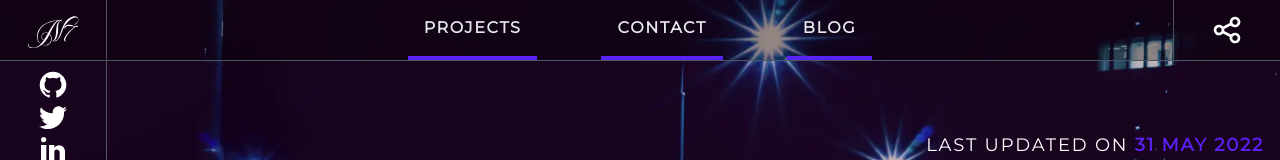
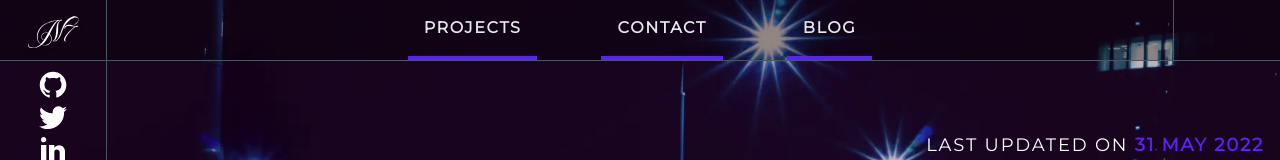
Before and after one commit to naveen1337/naveen1337.github.io, a React (Vite) app: page / in a window 1280 px wide. Shown: the top 160 px of the page. Built offline with nearby package versions, Linux system fonts and the light colour scheme.

Commit message:
links updated

```diff
--- a/src/assets/icons/signature-icon.tsx
+++ b/src/assets/icons/signature-icon.tsx
@@ -21,9 +21,9 @@ export default function SignatreIcon() {
           width="58.7639"
           height="39.668"
           filterUnits="userSpaceOnUse"
-          color-interpolation-filters="sRGB"
+          colorInterpolationFilters="sRGB"
         >
-          <feFlood flood-opacity="0" result="BackgroundImageFix" />
+          <feFlood floodOpacity="0" result="BackgroundImageFix" />
           <feColorMatrix
             in="SourceAlpha"
             type="matrix"
--- a/src/pages/porfolio.page/components/short-intro.tsx
+++ b/src/pages/porfolio.page/components/short-intro.tsx
@@ -18,7 +18,7 @@ export default function ShortIntro(props: any) {
           System Administration
         </p>
 
-        <p className="text-lg text-white">
+        <p className="text[20px] md:text-lg text-white">
           Currently working as a React.js Developer at sabbatech
         </p>
       </div>
--- a/src/pages/porfolio.page/components/top-space-section.tsx
+++ b/src/pages/porfolio.page/components/top-space-section.tsx
@@ -2,7 +2,12 @@ export default function TopSpaceSection() {
   return (
     <div className={ss.root}>
       <div className={ss.container}>
-        <div className={ss.elementContainer}>
+        <div
+          onClick={() => {
+            window.open("https://github.com/naveen1337", "_blank");
+          }}
+          className={ss.elementContainer}
+        >
           <svg
             className={ss.icon}
             viewBox="0 0 24 24"
@@ -15,7 +20,12 @@ export default function TopSpaceSection() {
             />
           </svg>
         </div>
-        <div className={ss.elementContainer}>
+        <div
+          onClick={() => {
+            window.open("https://twitter.com/naveen1337", "_blank");
+          }}
+          className={ss.elementContainer}
+        >
           <div>
             <svg
               className={ss.icon}
@@ -30,7 +40,12 @@ export default function TopSpaceSection() {
             </svg>
           </div>
         </div>
-        <div className={ss.elementContainer}>
+        <div
+          onClick={() => {
+            window.open("https://www.linkedin.com/in/naveen1337/", "_blank");
+          }}
+          className={ss.elementContainer}
+        >
           <div className="">
             <svg
               className={ss.icon}
@@ -60,7 +75,7 @@ const ss = {
   root: "grid grid-cols-12 items-end border-b border-gray-600",
   container:
     "col-span-12 flex flex-row   space-x-3 md:space-x-0 md:flex-col md:col-span-1  border-r py-2 px-6 border-gray-600 ",
-  elementContainer: "flex items-center justify-center",
+  elementContainer: "flex items-center cursor-pointer justify-center",
   icon: "w-6 h-6 md:h-8 md:w-8",
   emptySpace1: "col-span-0 hidden md:col-span-6 md:block",
   infobox: "col-span-0 hidden md:col-span-5 md:block",
--- a/src/shared/components/nav-bar.tsx
+++ b/src/shared/components/nav-bar.tsx
@@ -33,8 +33,15 @@ export default function NavBar(props: any) {
           </a>
         </div>
       </div>
-      <div className={ss.block3}>
-        <svg
+      <div
+        onClick={() => {
+          navigator.share({
+            url:"https://naveen1337.github.io"
+          })
+        }}
+        className={ss.block3}
+      >
+        {/* <svg
           xmlns="http://www.w3.org/2000/svg"
           className="h-8 w-8"
           fill="none"
@@ -47,7 +54,7 @@ export default function NavBar(props: any) {
             stroke-linejoin="round"
             d="M8.684 13.342C8.886 12.938 9 12.482 9 12c0-.482-.114-.938-.316-1.342m0 2.684a3 3 0 110-2.684m0 2.684l6.632 3.316m-6.632-6l6.632-3.316m0 0a3 3 0 105.367-2.684 3 3 0 00-5.367 2.684zm0 9.316a3 3 0 105.368 2.684 3 3 0 00-5.368-2.684z"
           />
-        </svg>
+        </svg> */}
       </div>
     </div>
   );
@@ -60,7 +67,7 @@ const ss = {
   link: "font-semibold tracking-widest uppercase text-gray-200 ",
   block2: "col-span-10 hidden md:flex justify-center space-x-16",
   block3:
-    "col-span-1 border-l border-gray-600 hidden md:flex items-center justify-center",
+    "col-span-1 cursor-pointer border-l border-gray-600 hidden md:flex items-center justify-center",
   linkC:
     "border-b-4 hover:bg-[#5922F766] transition ease-in md:p-4 border-primary cursor-pointer",
 };
```
Also changed, not shown: src/assets/icons/react-icon.tsx (+2 -2 lines), src/doc/temp.md (+2 -0 lines), src/favicon.svg, src/pages/blogs.page/index.tsx (added).
